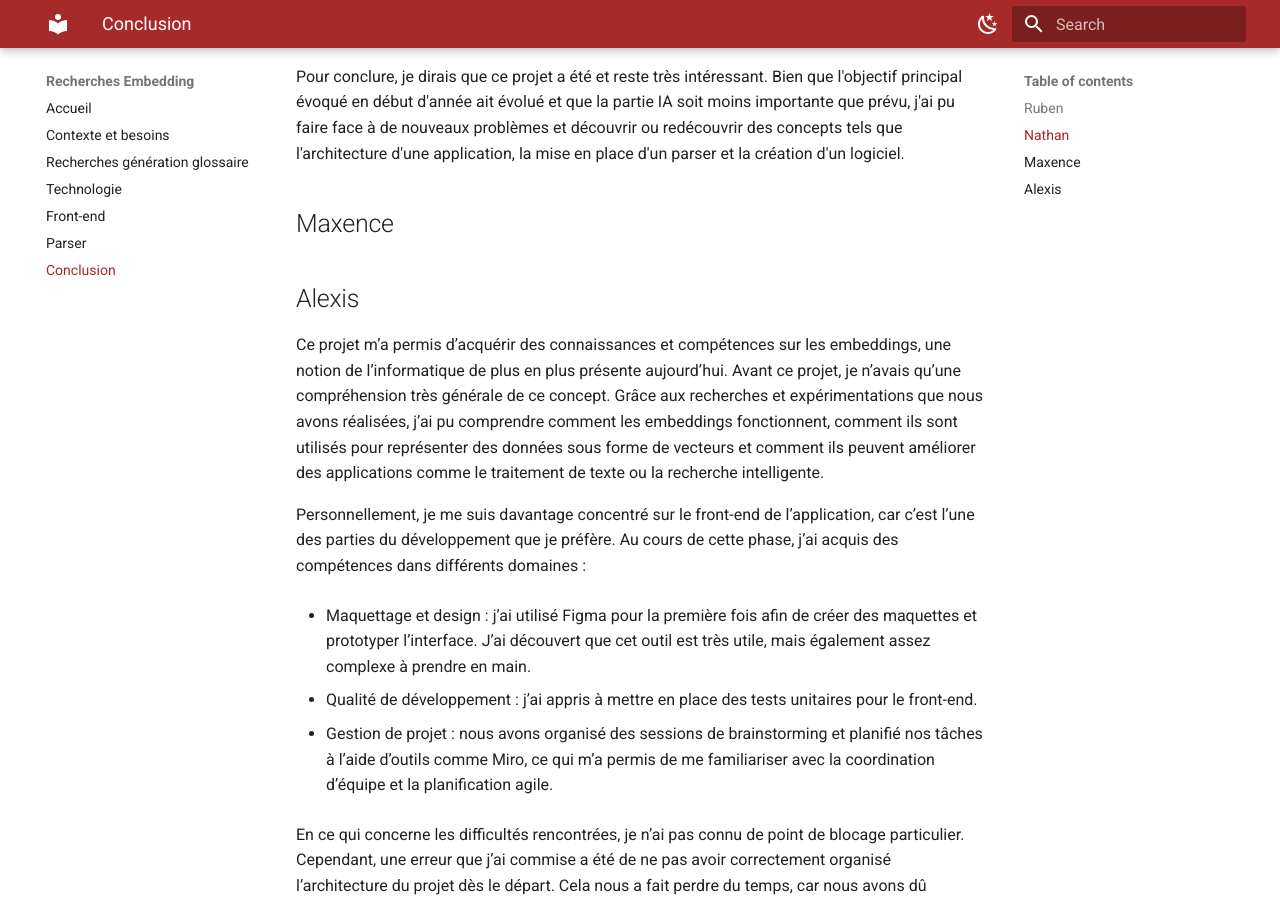
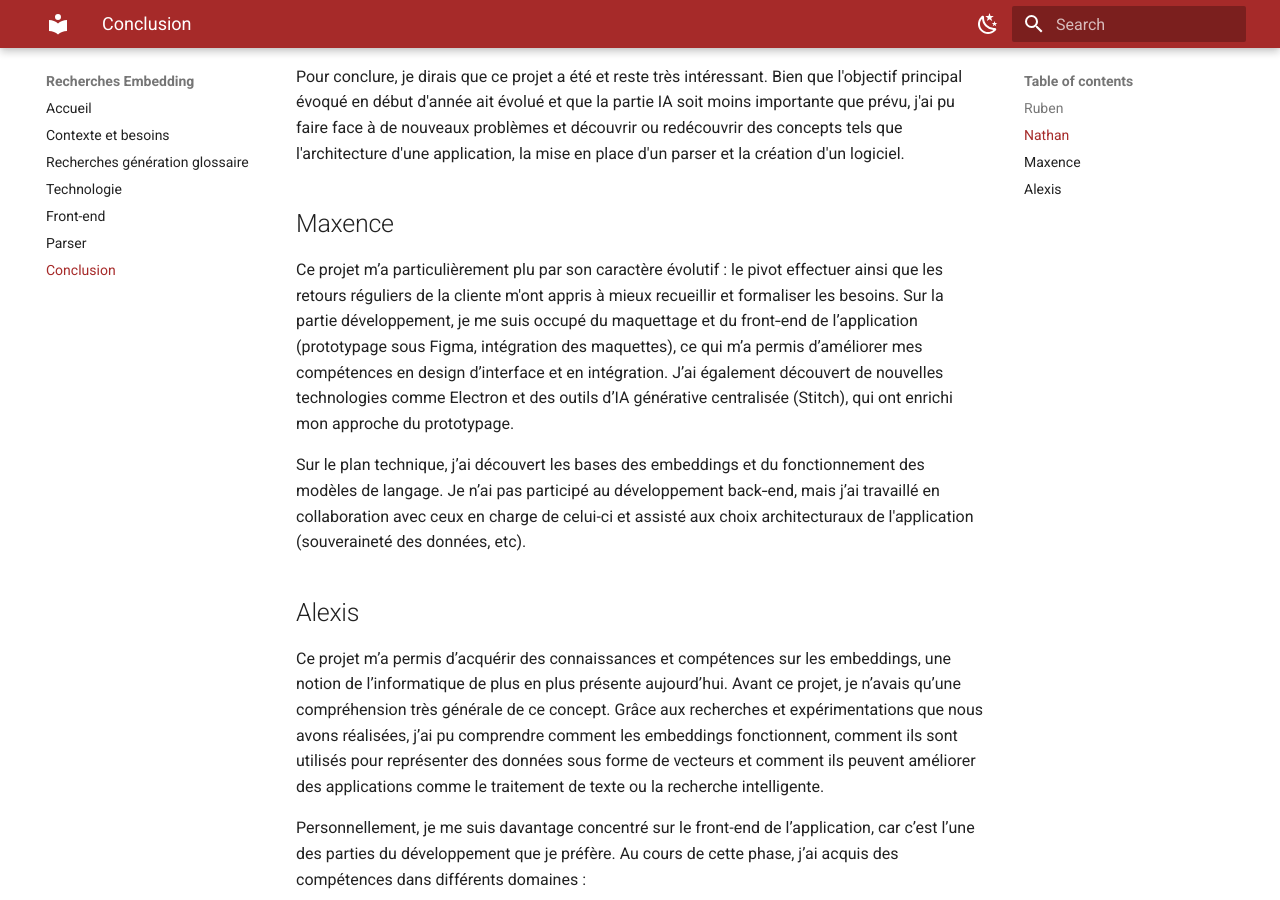
Before and after one commit to Embedding-Groupe/synthese-de-recherche-mkdocs, an MkDocs documentation site: the page built from docs/conclusion.md, in a window 1280 px wide and 900 px high, scrolled down 920 px. Built offline with MkDocs 1.6.1 and Material for MkDocs 9.7.7, drawn with Linux system fonts in a browser that asks for light colours.

Commit message:
Ajout de ma conclusion personelle

```diff
--- a/docs/conclusion.md
+++ b/docs/conclusion.md
@@ -14,7 +14,13 @@ Durant ce projet, j'ai principalement travaillé sur la partie back-end avec la
 Pour ce qui est du parser, il n'y a pas eu de difficulté majeure : il a surtout fallu effectuer un important travail de recherche en amont du développement pour obtenir les résultats souhaités. La plus grosse partie du travail a été réalisée (recherche de mots non-clés dans un script). Il reste à ajouter le parcours de dossiers, le support de nouveaux langages et la liaison avec l'interface utilisateur. Nous pouvons également envisager l'ajout de tests unitaires pour garantir le bon fonctionnement de chaque composant.
 
 Pour conclure, je dirais que ce projet a été et reste très intéressant. Bien que l'objectif principal évoqué en début d'année ait évolué et que la partie IA soit moins importante que prévu, j'ai pu faire face à de nouveaux problèmes et découvrir ou redécouvrir des concepts tels que l'architecture d'une application, la mise en place d'un parser et la création d'un logiciel.
+
+
 ## Maxence
+
+Ce projet m’a particulièrement plu par son caractère évolutif : le pivot effectuer ainsi que les retours réguliers de la cliente m'ont appris à mieux recueillir et formaliser les besoins. Sur la partie développement, je me suis occupé du maquettage et du front‑end de l’application (prototypage sous Figma, intégration des maquettes), ce qui m’a permis d’améliorer mes compétences en design d’interface et en intégration. J’ai également découvert de nouvelles technologies comme Electron et des outils d’IA générative centralisée (Stitch), qui ont enrichi mon approche du prototypage.
+
+Sur le plan technique, j’ai découvert les bases des embeddings et du fonctionnement des modèles de langage. Je n’ai pas participé au développement back‑end, mais j’ai travaillé en collaboration avec ceux en charge de celui-ci et assisté aux choix architecturaux de l'application (souveraineté des données, etc).
 
 
 ## Alexis
```
